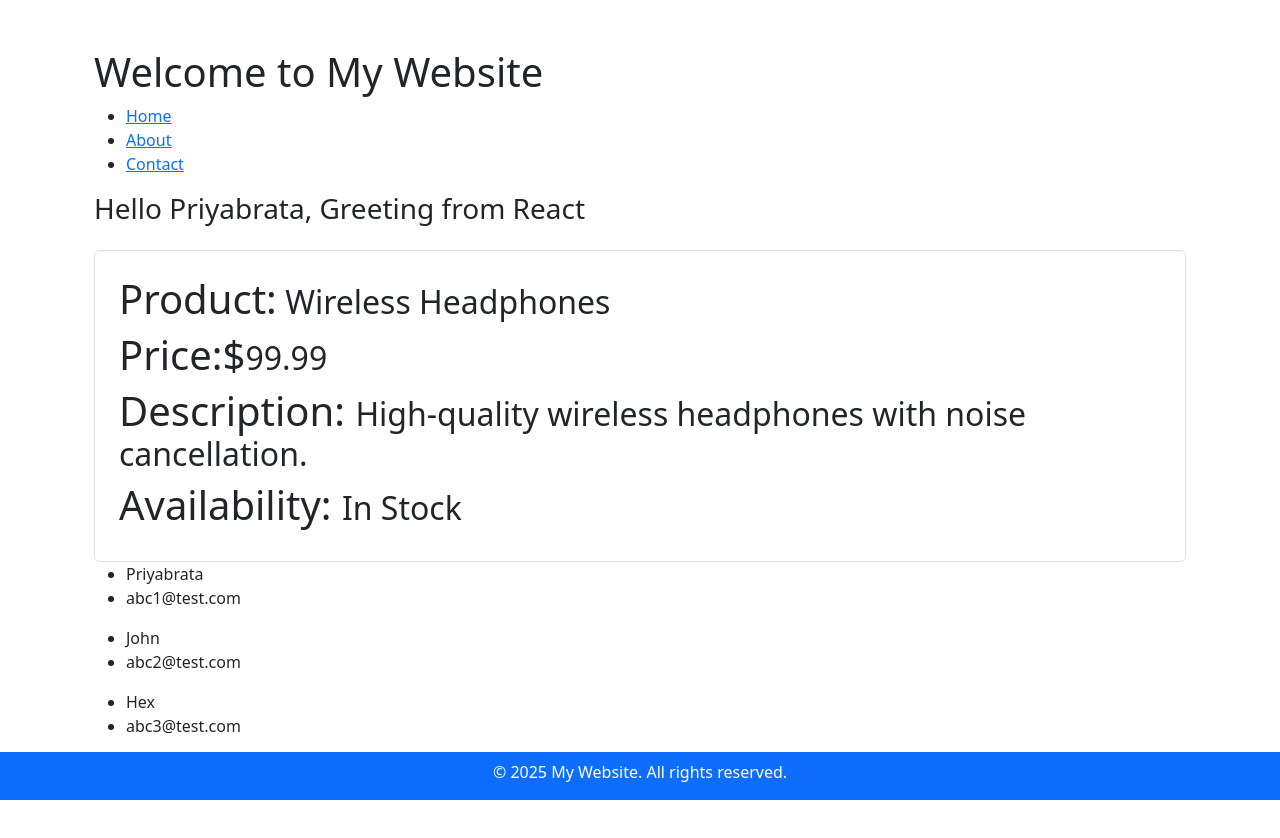
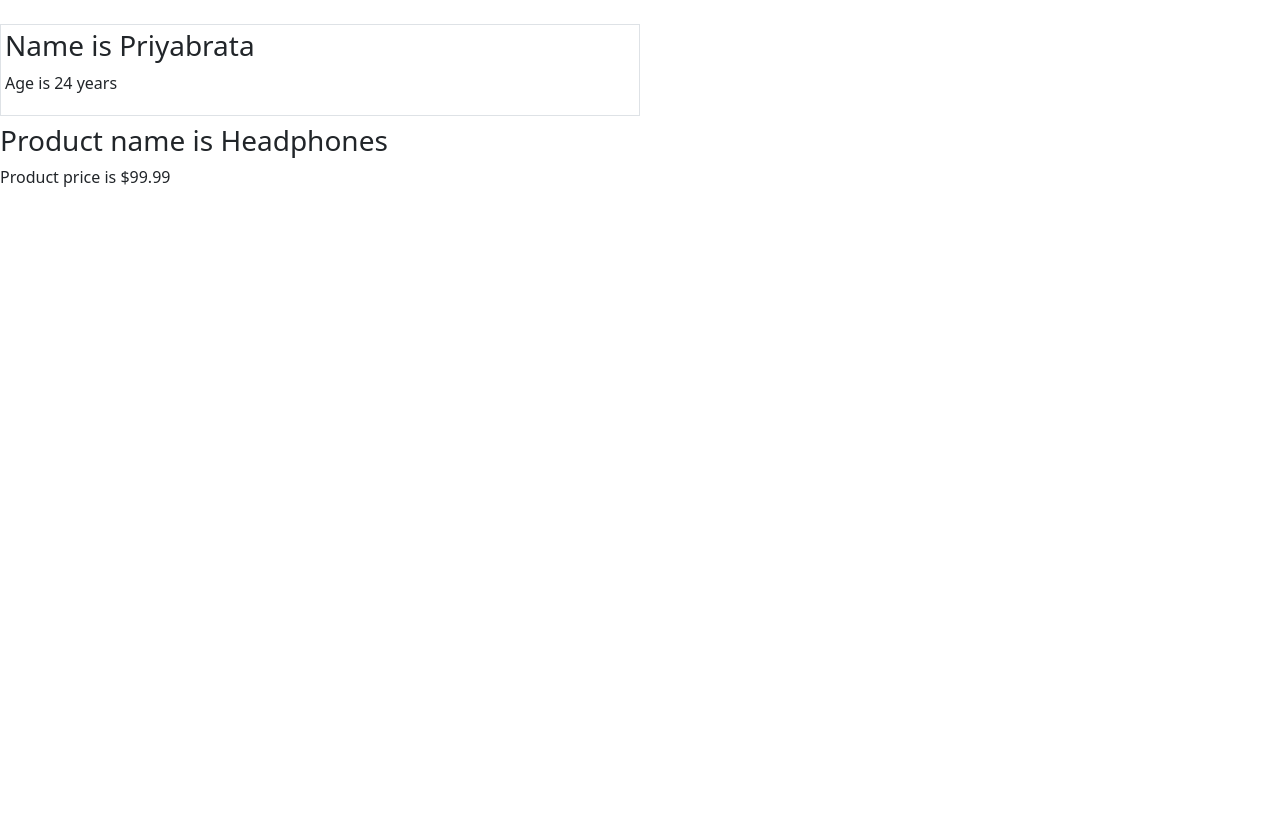
Before and after one commit to pdas544/react-tutorial, a React (Vite) app: page / in a window 1280 px wide. Shown: the top 838 px of the page. After the commit the page ends 800 px from the top, so only its background shows below. Built offline with nearby package versions, Linux system fonts and the light colour scheme.

Commit message:
use props. pass values from parent to child component

```diff
--- a/src/App.jsx
+++ b/src/App.jsx
@@ -1,22 +1,19 @@
-import Greet from "./components/Greet";
-import Header from "./components/Header";
-import Footer from "./components/Footer";
-import ProductInfo from "./components/ProductInfo";
-import Lists from "./components/Lists";
+import Person from "./components/Person";
+import Product from "./components/Product";
 
 const App = () => {
 
-  return (
-  <section className="container mx-auto p-4 mt-4">
-    <Header/>
+  return <div className="">
+      <div className="mt-4 mb-2 border p-1 w-50">
+      <Person name="Priyabrata" age="24"/>
+      </div>
+      <div>
+          <Product prodName="Headphones" prodPrice={99.99}/>
+      </div>
 
-    <Greet />
-    <ProductInfo />
-      <Lists />
+  </div>
 
-    <Footer/>
-  </section>
-    );
+
 }
 
 export default App;
--- /dev/null
+++ b/src/components/Person.jsx
@@ -0,0 +1,9 @@
+const Person = ({name, age}) => {
+    return <section>
+        <h3>Name is {name}</h3>
+        <p>Age is {age} years</p>
+    </section>
+
+}
+
+export default Person;
--- /dev/null
+++ b/src/components/Product.jsx
@@ -0,0 +1,8 @@
+const Product = ({prodName, prodPrice}) => {
+    return <section>
+        <h3>Product name is {prodName}</h3>
+        <p>Product price is ${prodPrice}</p>
+    </section>
+}
+
+export default Product;
```
